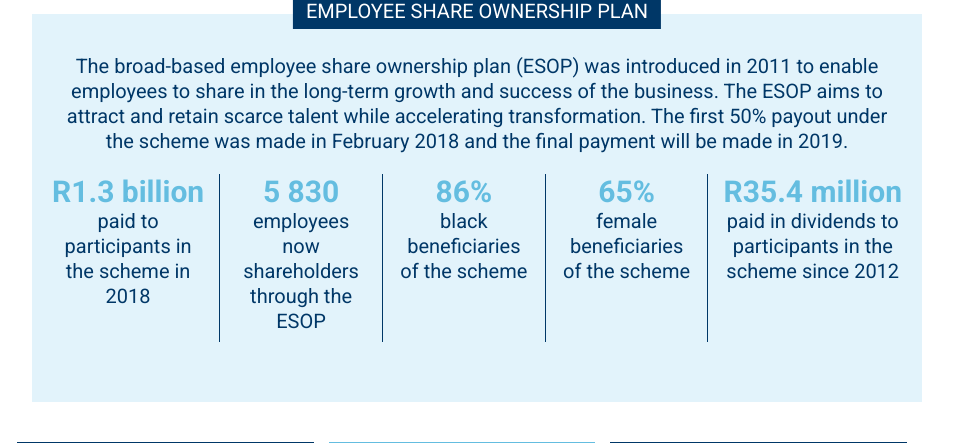
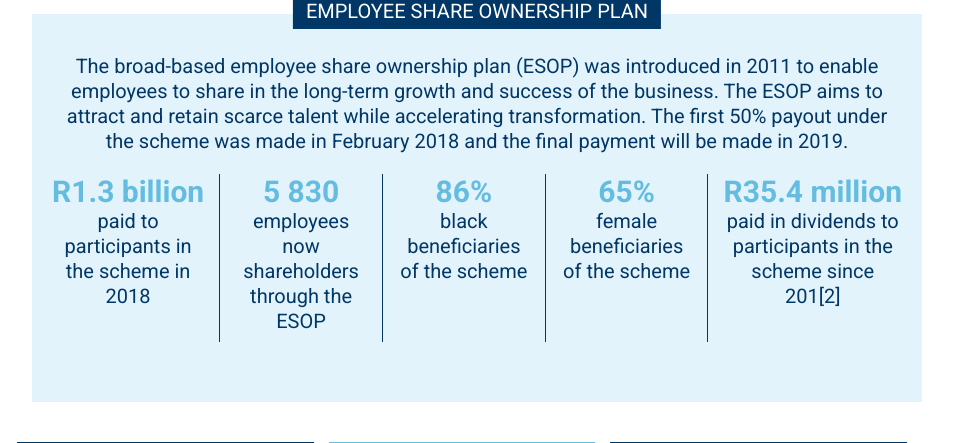
Before and after one commit to g2design/clicks_2018, a PHP site: page /pages/governance/create_value_citizenship.php in a window 1280 px wide. Shown: the part 2466-2909 px from the top of the page, without its empty margins (258-1211 px from the left). Run offline with PHP 8.4, Linux system fonts and the light colour scheme.

Commit message:
[Dev] Content population
[Dev] Content population

```diff
--- a/pages/governance/create_value_citizenship.php
+++ b/pages/governance/create_value_citizenship.php
@@ -90,7 +90,7 @@
                                 <h3><b class="heading-2 sky-blue">65%</b> <br>female beneficiaries of the scheme</h3>
                             </div>
                             <div class="col-12 col-xl text-center d-flex align-items-start justify-content-center margin-bottom-20px">
-                                <h3><b class="heading-2 sky-blue">R35.4&nbsp;million</b> <br>paid in dividends to participants in the scheme since 2012</h3>
+                                <h3><b class="heading-2 sky-blue">R35.4&nbsp;million</b> <br>paid in dividends to participants in the scheme since 201[2]</h3>
                             </div>
                         </div>
                     </div>
```
